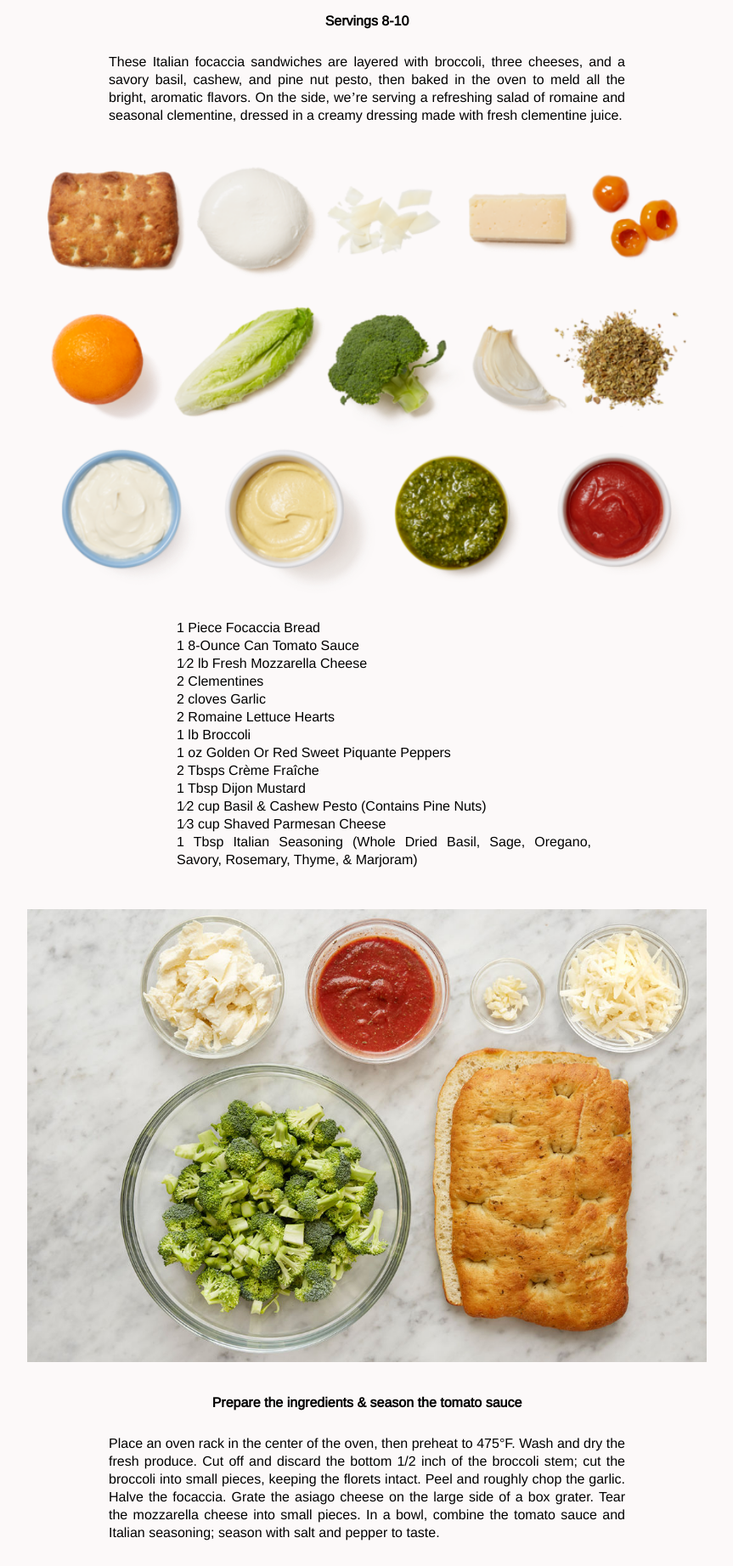
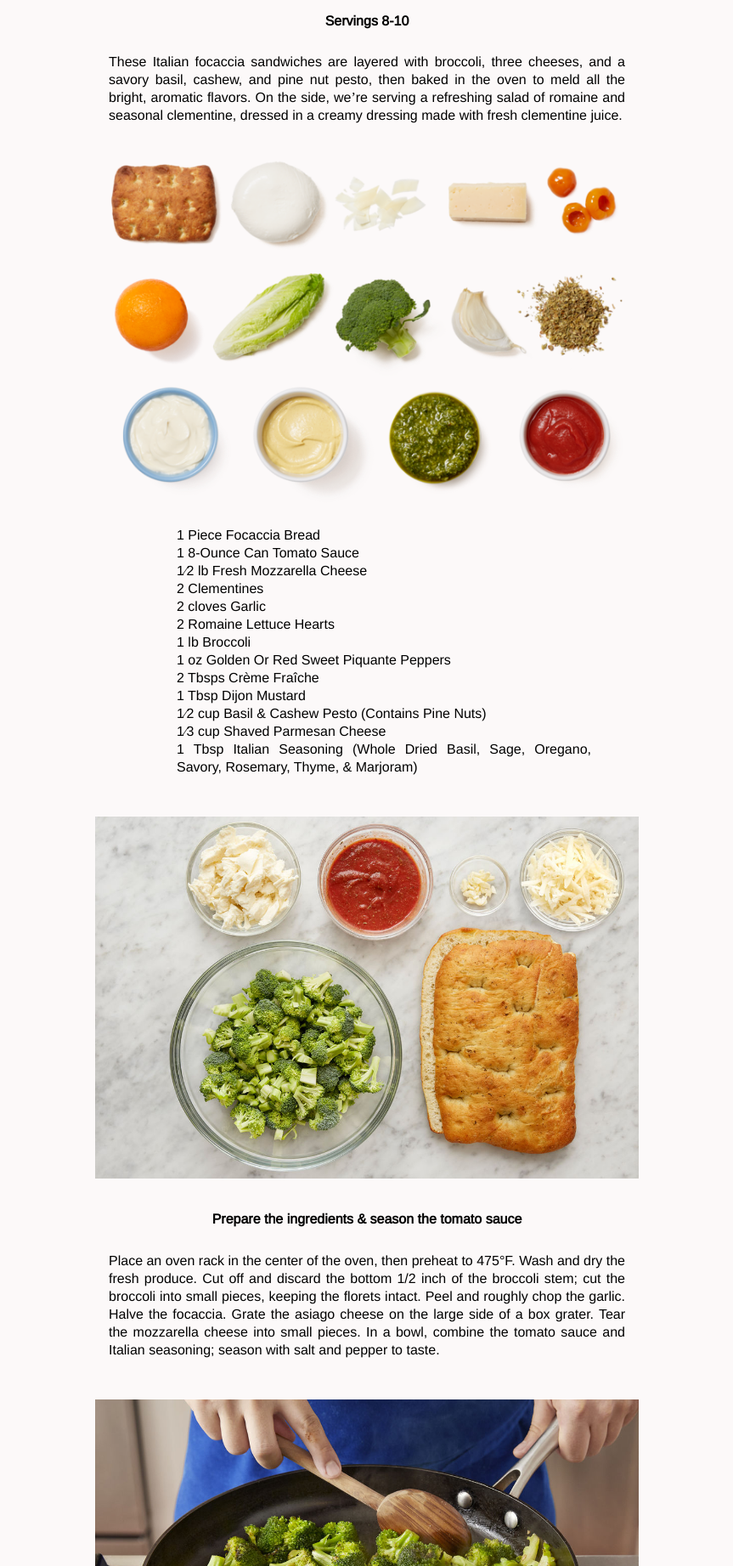
Before and after one commit to chelseaj26/idm232-cej48, a PHP site: page /responsive/recipe.html in a window 1280 px wide. Shown: the part 919-2762 px from the top of the page at 85% size, without its empty margins (208-1071 px from the left). Run offline with PHP 8.4, Linux system fonts and the light colour scheme.

Commit message:
Add files via upload

```diff
--- a/responsive/main.css
+++ b/responsive/main.css
@@ -283,7 +283,7 @@
 
 
 #ing_img {
-    max-width: 800px;
+    max-width: 40rem;
     margin: auto;
 }
 
@@ -303,6 +303,10 @@
 
 #inst_img {
     margin: 2rem 0;
+}
+
+#inst_img img {
+    max-width: 40rem;
 }
 
 #title {
@@ -468,6 +472,7 @@
     color: #FFF;
     font-size: 13px;
     line-height: 1.4;
+    z-index: 1;
 }
 
 .help-tip p:before {
@@ -477,7 +482,7 @@
     width: 0;
     height: 0;
     border: 6px solid transparent;
-    border-bottom-color: #1E2021;
+    border-bottom-color: var(--dark-blue);
     right: 10px;
     top: -12px;
 }
@@ -487,7 +492,7 @@
     width: 100%;
     height: 40px;
     content: '';
-    position: absolute;
+    position: relative;
     top: -40px;
     left: 0;
 }
```
